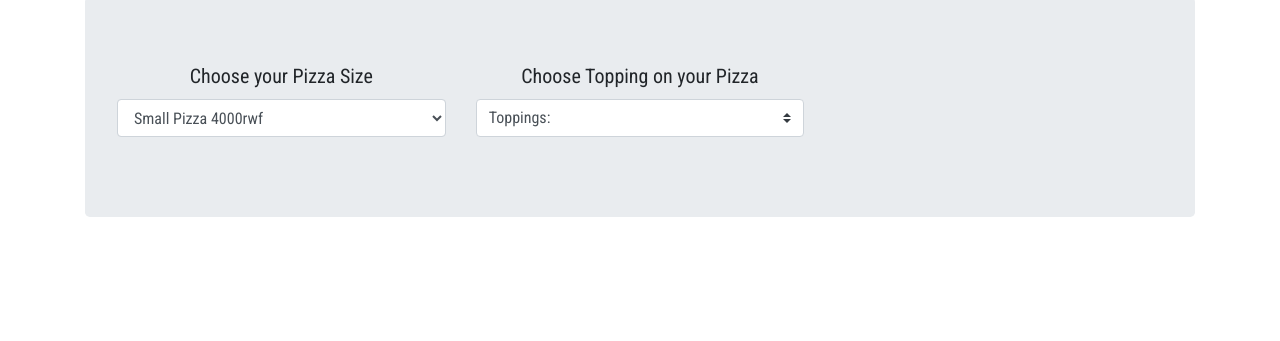
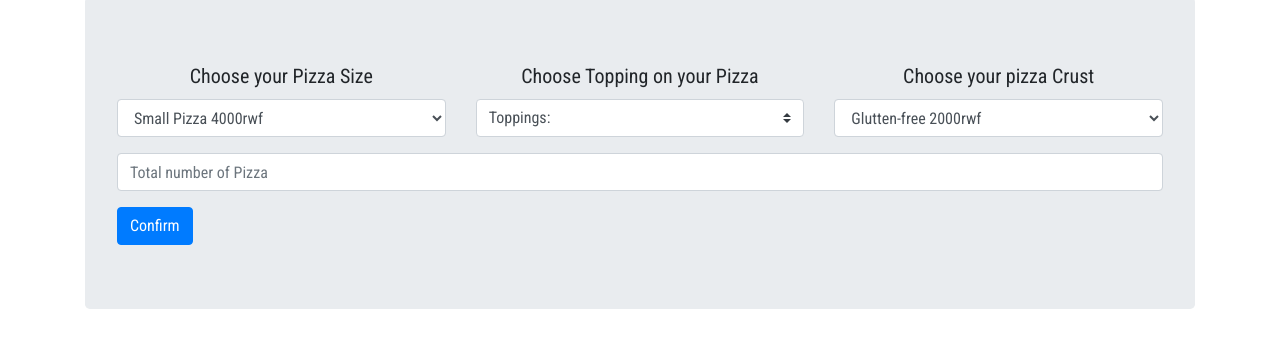
Before and after one commit to igihozo-stella/Passion-Pizza, a plain HTML site: page index.html in a window 1280 px wide. Shown: the part 795-1136 px from the top of the page. Before the commit the page ends 1044 px from the top, so only its background shows below. Drawn offline with Linux system fonts and the light colour scheme.

Commit message:
add form for number of pizza and the confirm button.

```diff
--- a/index.html
+++ b/index.html
@@ -56,9 +56,22 @@
                              <option value="3">Four Season: Mozarella ,sausages,mushrooms,tomato sauce</option>
                          </select>
                      </div>
-                    </div>
-                 </div>
-           </div>
+                  </div>
+                  <div class="col-md-4">
+                      <div class="form-group">
+                        <label for="size">Choose your pizza Crust</label>
+                        <select class="form-control" id="crust">
+                           <option value="2000">Glutten-free 2000rwf</option>
+                           <option value="5000">Crispy Crust 5000rwf</option>
+                           <option value="4000">Stuffed Crust 4000rwf</option>
+                        </select>
+                      </div>
+                  </div>
+              </div>
+              <input class="form-control form-group" type="number" placeholder="Total number of Pizza" id="numberofpizza">
+
+              <button class="btn btn-primary" type="submit">Confirm</button>
+            </div>
         </div>
 
     </div>
```
